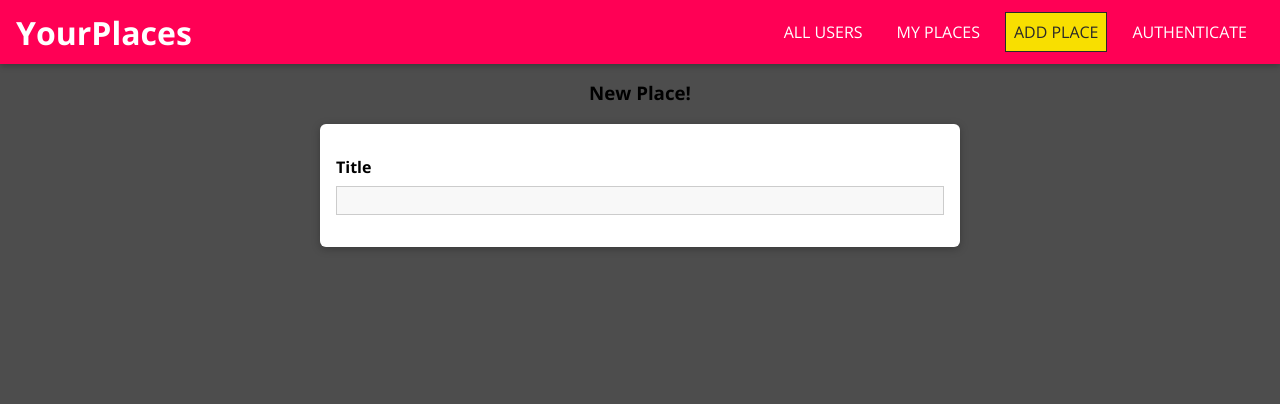
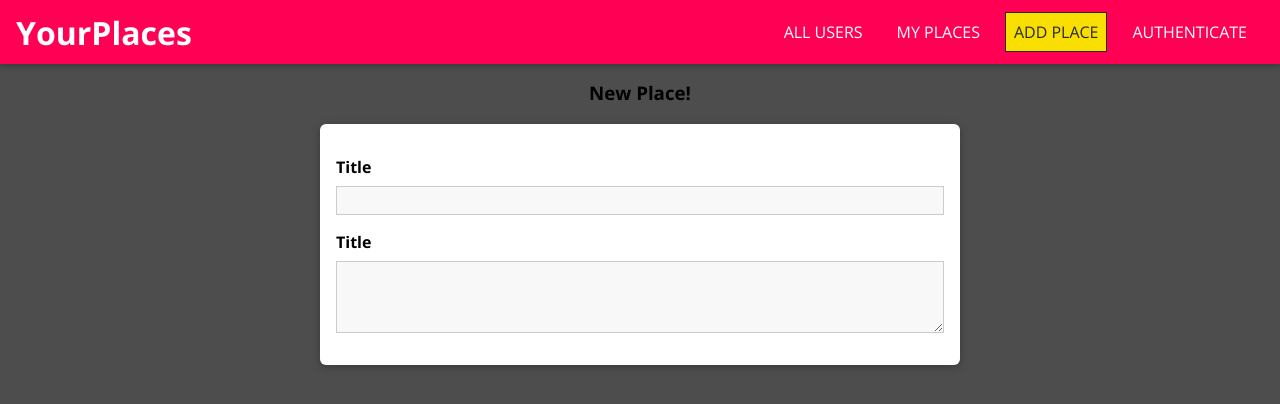
Before and after one commit to uros92dasic/React_Frontend, a React (Create React App) app: page /places/new in a window 1280 px wide. Shown: the top 404 px of the page. Built offline with nearby package versions, Linux system fonts and the light colour scheme.

Commit message:
add sharing input values and add another input

```diff
--- a/src/places/pages/NewPlace.js
+++ b/src/places/pages/NewPlace.js
@@ -1,20 +1,38 @@
-import React from "react";
+import React, { useCallback } from "react";
 
 import Input from "../../shared/components/FormElements/Input";
-import { VALIDATOR_REQUIRE } from "../../shared/components/util/validators";
+import { VALIDATOR_MINLENGTH, VALIDATOR_REQUIRE } from "../../shared/components/util/validators";
 import './NewPlace.css';
 
 const NewPlace = () => {
+    const titleInputHandler = useCallback((id, value, isValid) => {
+
+    }, []);
+    const descriptionInputHandler = useCallback((id, value, isValid) => {
+
+    }, []);
+
     return (
         <>
         <h3>New Place!</h3>
         <form className="place-form">
             <Input
+                id="title"
                 element="input"
                 type="text"
                 label="Title"
                 validators={[VALIDATOR_REQUIRE()]}
                 errorText="Please enter a valid title."
+                onInput={titleInputHandler}
+            />
+            <Input
+                id="description"
+                element="textarea"
+                type="text"
+                label="Title"
+                validators={[VALIDATOR_MINLENGTH(5)]}
+                errorText="Please enter a valid description (at least 5 characters)."
+                onInput={descriptionInputHandler}
             />
         </form>
         </>
--- a/src/shared/components/FormElements/Input.js
+++ b/src/shared/components/FormElements/Input.js
@@ -1,4 +1,4 @@
-import React, { useReducer } from "react";
+import React, { useReducer, useEffect } from "react";
 
 import { validate } from "../util/validators";
 import './Input.css';
@@ -27,6 +27,13 @@ const Input = props => {
         isTouched: false,
         isValid: false
     });
+
+    const {id, onInput} = props;
+    const { value, isValid } = inputState;
+
+    useEffect(() => {
+        onInput(id, value, isValid)
+    }, [id, onInput, value, isValid]);
 
     const changeHandler = event => {
         dispatch({
```
